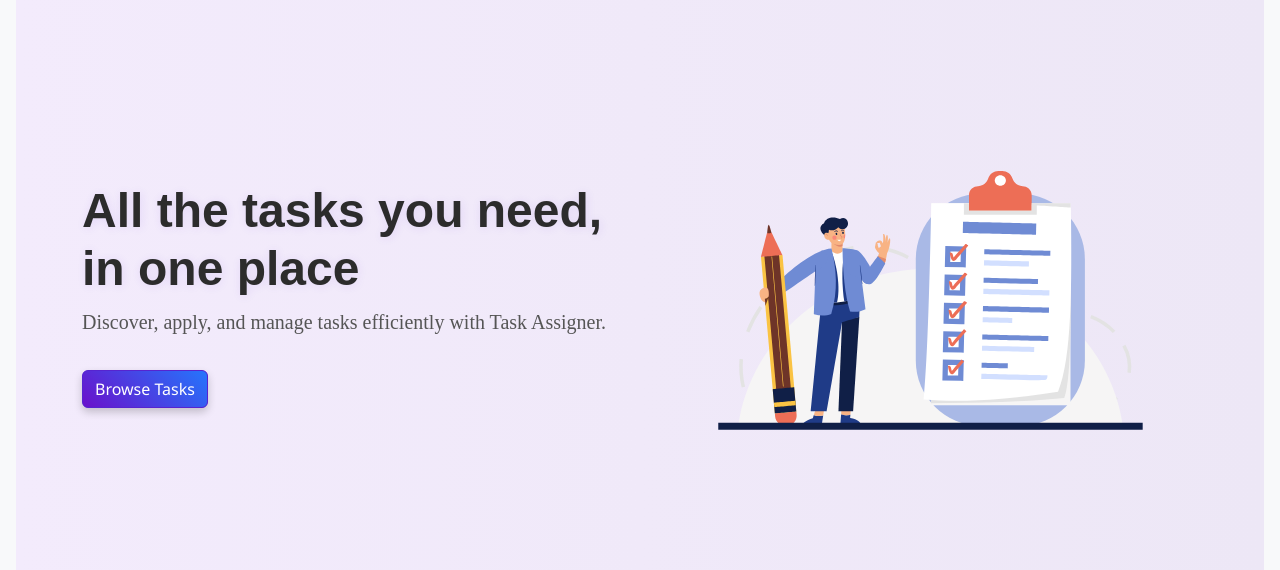
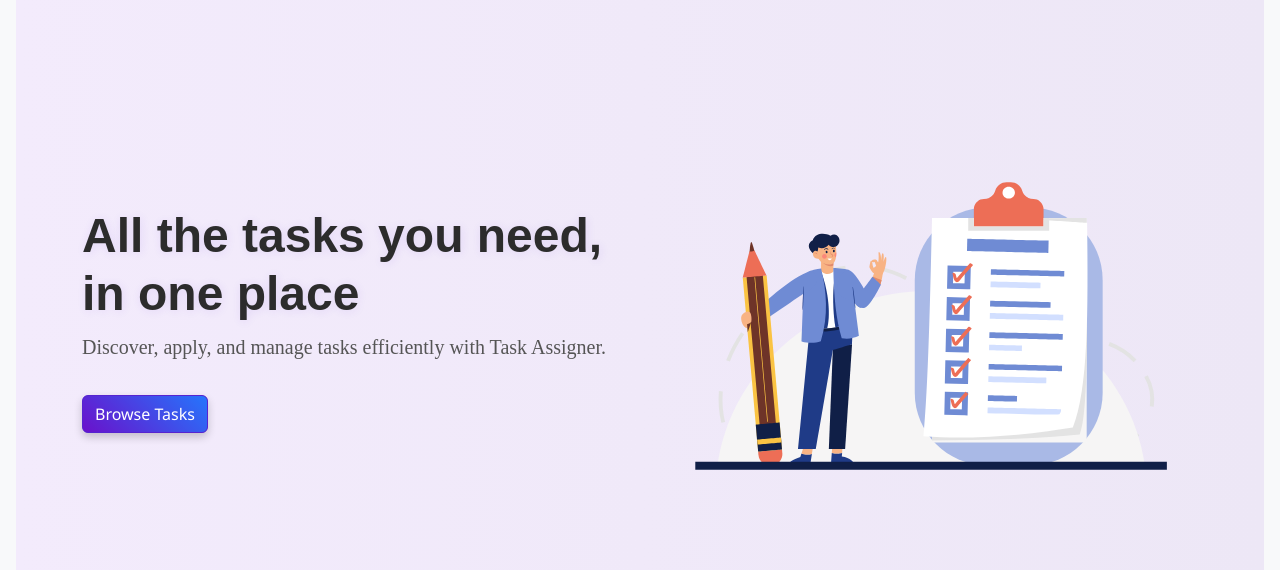
Before and after one commit to Disha152/task-assigner-frontend, a React (Create React App) app: page / in a window 1280 px wide. Shown: the part 136-706 px from the top of the page. Built offline with nearby package versions, Linux system fonts and the light colour scheme; no server answers.

Commit message:
changes made

```diff
--- a/src/pages/Home.js
+++ b/src/pages/Home.js
@@ -11,9 +11,9 @@
 import earningIcon from "../assets/earning.svg";
 
 import blobPurple from "../assets/blob_purple.svg";
-import { motion } from "framer-motion";
+
 import "./Home.css";
-import contactSVG from '../assets/3.svg';
+
 
 
 const Home = () => {
@@ -65,7 +65,7 @@
               </Button>
             </Col>
             <Col md={6} className="text-center">
-              <Player autoplay loop src={animationOne} style={{ height: '450px', width: '450px' }} />
+              <Player autoplay loop src={animationOne} style={{ height: '500px', width: '500px' }} />
             </Col>
           </Row>
         </Container>
```
